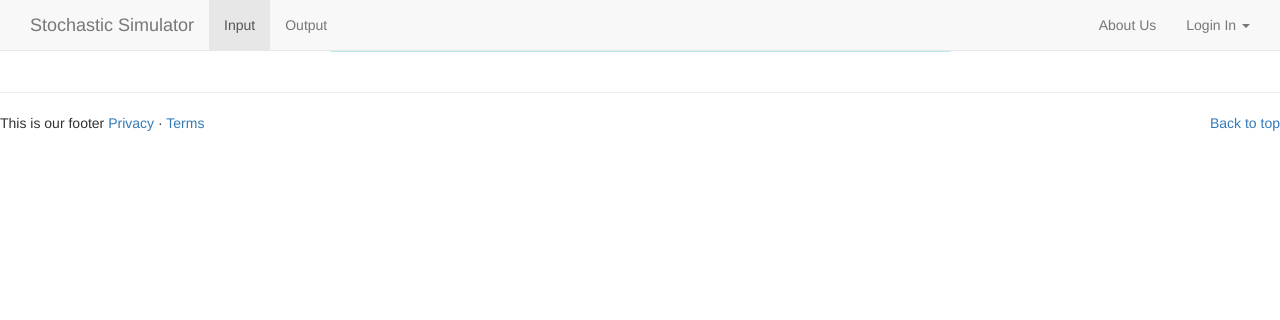
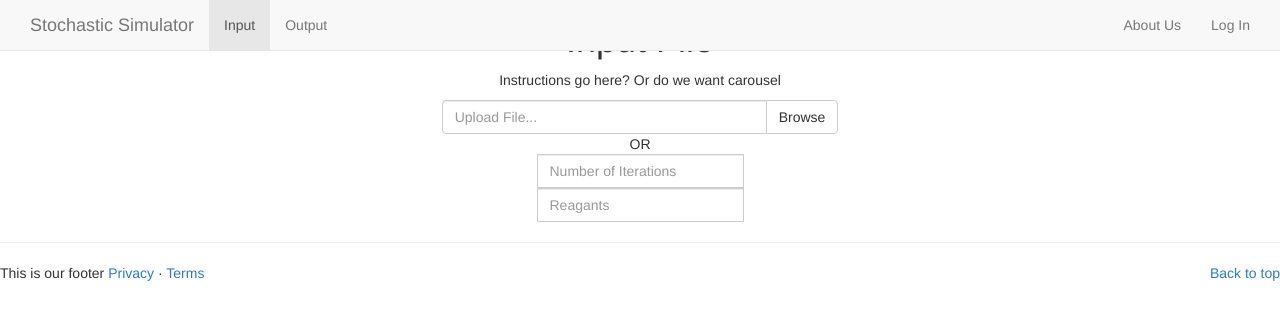
Before and after one commit to JConwayAWT/pgss15cb, a Django app: page /skeletonpages/input/ in a window 1280 px wide. Shown: the top 320 px of the page. Run offline with Django 3.2, Linux system fonts and the light colour scheme; some libraries are stand-ins or nearby versions.

Commit message:
Working on user interface pages

```diff
--- a/skeletonpages/templates/common/_header.html
+++ b/skeletonpages/templates/common/_header.html
@@ -5,8 +5,8 @@
     <script src="https://ajax.googleapis.com/ajax/libs/jquery/2.1.3/jquery.min.js"></script>
     <link href="https://maxcdn.bootstrapcdn.com/bootstrap/3.3.5/css/bootstrap.min.css" rel="stylesheet"> </link>
     <script src="https://maxcdn.bootstrapcdn.com/bootstrap/3.3.5/js/bootstrap.min.js"></script>
+    <script src="https://cdnjs.cloudflare.com/ajax/libs/Chart.js/1.0.2/Chart.js"></script>
     <link href="/static/application.css" rel = "stylesheet" type = "text/stylesheet"></link >
-
     <link href='http://fonts.googleapis.com/css?family=Roboto:900,900italic,500,400italic,700italic,700,500italic,400' rel='stylesheet' type='text/css'>
   </head>
 
@@ -32,17 +32,8 @@
             <li id="output-nav"><a href="/skeletonpages/output/">Output</a></li>
           </ul>
           <ul class="nav navbar-nav navbar-right">
-            <li><a href="#">About Us</a></li>
-            <li class="dropdown">
-              <a href="#" class="dropdown-toggle" data-toggle="dropdown" role="button" aria-haspopup="true" aria-expanded="false">Login In <span class="caret"></span></a>
-              <ul class="dropdown-menu">
-                <li><a href="#">Action</a></li>
-                <li><a href="#">Another action</a></li>
-                <li><a href="#">Something else here</a></li>
-                <li role="separator" class="divider"></li>
-                <li><a href="#">Separated link</a></li>
-              </ul>
-            </li>
+            <li id="about_us-nav"><a href="/skeletonpages/about_us">About Us</a></li>
+            <li id=""><a href="">Log In</a></li>
           </ul>
         </div><!-- /.navbar-collapse -->
       </div><!-- /.container-fluid -->
--- a/skeletonpages/templates/skeletonpages/input.html
+++ b/skeletonpages/templates/skeletonpages/input.html
@@ -1,11 +1,34 @@
 {% include 'common/_header.html' %}
 
-<div class="row">
-	<div class="col-md-6 col-md-offset-3">
-		<div class="alert alert-info">
-			This is what your input page looks like.  Your active tab is {{ active_tab }}.
-		</div>
-	</div>
+<div class="row" align="center">
+  <h1>Input File</h1>
+
+  <p>Instructions go here? Or do we want carousel</p>
+
+  <div class="col-lg-12">
+    <div class="col-lg-4 col-lg-offset-4">
+      <div class="input-group">
+        <input type="text" class="form-control" placeholder="Upload File...">
+        <span class="input-group-btn">
+          <button class="btn btn-default btn-file" type="file">Browse</button>
+        </span>
+      </div><!-- /input-group -->
+    </div><!-- /.col-lg-6 -->
+  </div>
+
+  <div class="row">
+    OR
+  </div>
+
+  <div class="input-group">
+    <input type="text" class="form-control" placeholder="Number of Iterations" aria-describedby="basic-addon1">
+  </div>
+
+  <div class="input-group">
+    <input type="text" class="form-control" placeholder="Reagants" aria-describedby="basic-addon1">
+  </div>
+
+
 </div>
 
 {% include 'common/_footer.html' %}
```
Also changed, not shown: skeletonpages/templates/skeletonpages/about_us.html (+11 -1 lines), skeletonpages/templates/skeletonpages/instructions.html (+11 -1 lines), skeletonpages/templates/skeletonpages/output.html (+34 -3 lines).
